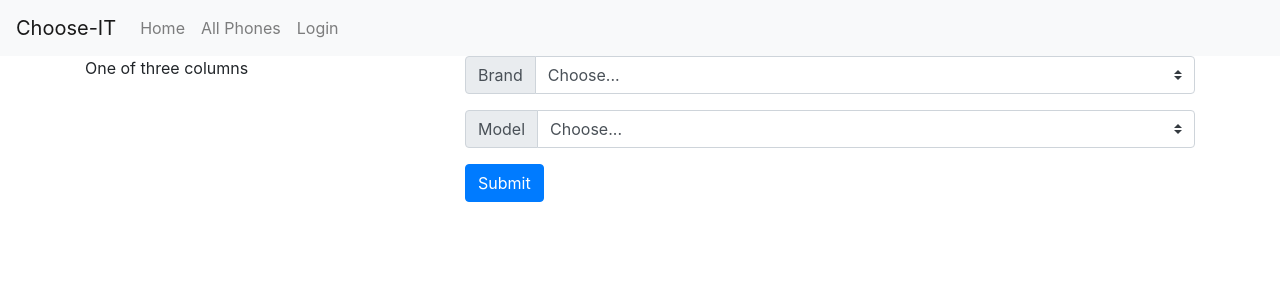
After one commit to warren10hk/Choose-IT, a Django app: page /choosemyphone/ in a window 1280 px wide. The commit adds this page. Shown: the top 300 px of the page. Run offline with Django 3.2, Linux system fonts and the light colour scheme; some libraries are stand-ins or nearby versions.

Commit message:
Update ui

```diff
--- a/chooseit/urls.py
+++ b/chooseit/urls.py
@@ -27,5 +27,6 @@ urlpatterns = [
     url(r'^apply/', appview.register),
     url(r'^login/', appview.loginfunc),
     url(r'^logout/', appview.logoutfunc),
+    url(r'^choosemyphone/', phoneview.choosemyphone),
     url(r'^phonedis/(?P<pid>[-\d]+)$', phoneview.displayone)
 ] + static(settings.STATIC_URL, document_root=settings.STATIC_ROOT) + static(settings.MEDIA_URL, document_root=settings.MEDIA_ROOT)
--- a/phone/views.py
+++ b/phone/views.py
@@ -24,3 +24,6 @@ def displayone(req, pid):
         "phoneinfo" : phoneobj
     }
     return render(req, "displayphone.html", ctx)
+
+def choosemyphone(req):
+    return render(req, "choosemyphone.html", {'accstatus' : req.user.is_authenticated})
--- /dev/null
+++ b/templates/choosemyphone.html
@@ -0,0 +1,41 @@
+{% extends 'base.html' %}
+
+{% block content %}
+
+<div class="container">
+  <div class="row">
+    <div class="col-4">
+      One of three columns
+    </div>
+    <div class="col-8">
+      <form>
+        <!-- Choose Brand -->
+        <div class="input-group mb-3">
+          <div class="input-group-prepend">
+            <label class="input-group-text" for="inputGroupSelect01">Brand</label>
+          </div>
+          <select class="custom-select" id="inputGroupSelect01">
+            <option selected>Choose...</option>
+            <option value="1">Apple</option>
+          </select>
+        </div>
+        <!-- Choose Model -->
+        <div class="input-group mb-3">
+          <div class="input-group-prepend">
+            <label class="input-group-text" for="inputGroupSelect01">Model</label>
+          </div>
+          <select class="custom-select" id="inputGroupSelect01">
+            <option selected>Choose...</option>
+            <option value="1">iPhone 6</option>
+            <option value="2">iPhone 7</option>
+            <option value="3">iPhone 8</option>
+          </select>
+        </div>
+        <!-- Submit Button -->
+        <button type="submit" class="btn btn-primary">Submit</button>
+      </form>
+    </div>
+  </div>
+</div>
+
+{% endblock content %}
--- a/templates/login.html
+++ b/templates/login.html
@@ -1,5 +1,5 @@
 {% extends 'base.html' %}
-{% load bootstrap4 %}
+
 {% block content %}
     <form method = "POST" enctype = "mutipart/form-data">
         {% csrf_token %}
@@ -8,5 +8,5 @@
     </form>
     <br>
     <br>
-    <p>Note :You will be redirected to this page again if your identity cannot be verified</p>
+    <p>Note: You will be redirected to this page again if your identity cannot be verified</p>
 {% endblock %}
```
Also changed, not shown: templates/index.html (+55 -2 lines), templates/nav.html (+4 -4 lines), db.sqlite3, 2 other files.
